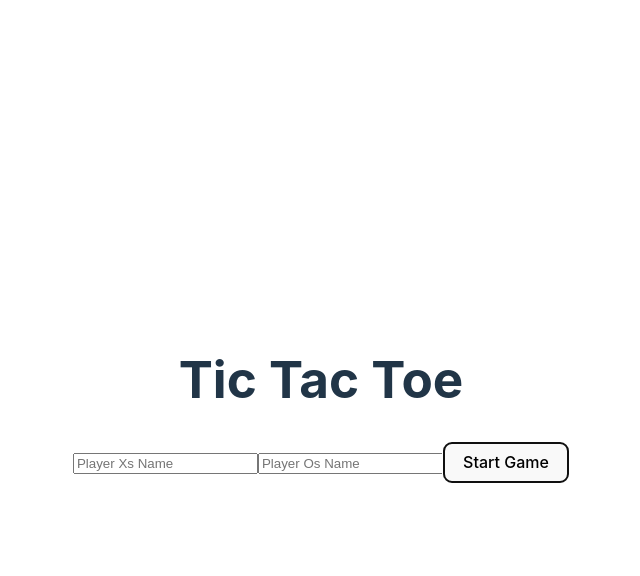
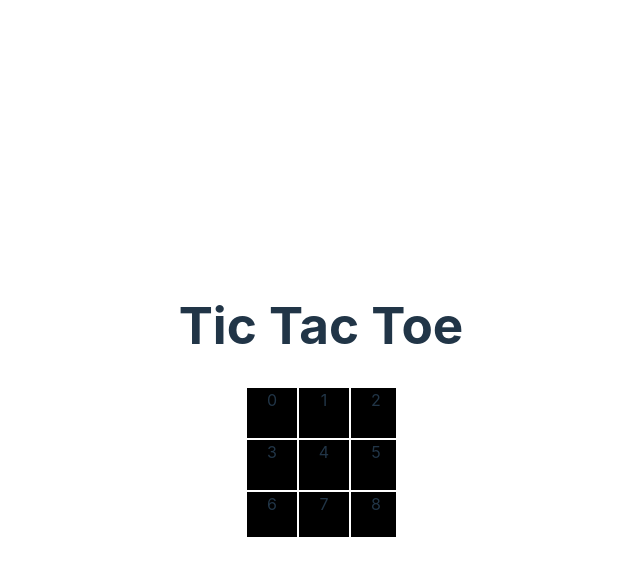
Before and after one commit to Redicholas/Tic-Tac-Toe, a Vue app: page / in a window 1280 px wide. Both pictures are taken after a click on the button "Start Game". Shown: the top 576 px of the page, without its empty margins (319-959 px from the left). Built offline with nearby package versions, Linux system fonts and the light colour scheme.

Commit message:
get current player, and render grid of squares

```diff
--- a/src/components/Game.vue
+++ b/src/components/Game.vue
@@ -2,22 +2,37 @@
 import { ref } from 'vue';
 import { IPlayer } from '../models/Player';
 import Login from './Login.vue';
+import GameBoard from './GameBoard.vue';
 
-const gameIsRunning = ref<boolean>(false);
-const playerX = ref<IPlayer>({ name: '', symbol: 'X', score: 0 });
-const playerO = ref<IPlayer>({ name: '', symbol: 'O', score: 0 });
+let gameIsRunning = ref<boolean>(false);
+let playerXturn = ref<boolean>(true);
+let currentPlayer = ref<IPlayer>({} as IPlayer);
 
+let playerX = ref<IPlayer>({ name: '', symbol: 'X', score: 0 });
+let playerO = ref<IPlayer>({ name: '', symbol: 'O', score: 0 });
 
+if(playerXturn.value) {
+    currentPlayer.value = playerX.value;
+    console.log(currentPlayer.value);
+
+} else {
+    currentPlayer.value = playerO.value;
+    console.log(currentPlayer.value);
+}
 
 function handleGetPlayers(playerXname: string, playerOname: string) {
     playerX.value.name = playerXname;
     playerO.value.name = playerOname;
+    gameIsRunning.value = true;
+    console.log(playerX.value, playerO.value);
+
 }
 
 </script>
 
 <template>
     <Login v-if="!gameIsRunning" @getPlayers="handleGetPlayers" />
+    <GameBoard v-else :currentPlayer="currentPlayer" />
 </template>
 
 <style scoped></style>
--- /dev/null
+++ b/src/components/GameBoard.vue
@@ -0,0 +1,36 @@
+<script setup lang="ts">
+import { IPlayer } from '../models/Player';
+import { ref } from 'vue';
+
+const props = defineProps<{currentPlayer: IPlayer}>();
+
+defineEmits<{(e: 'handleClick'): void}>()
+
+const squares = ref<string[]>(['', '', '', '', '', '', '', '', '']);
+
+</script>
+
+<template>
+    <div class="grid">
+        <div class="square" v-for="(square, i) in squares">{{ i }}</div>
+    </div>
+</template>
+
+<style scoped>
+
+    .grid {
+        display: grid;
+        grid-template-columns: repeat(3, 1fr);
+        width: 150px;
+        height: 150px;
+        background-color: rgb(0, 0, 0);
+        margin: 0 auto;
+    }
+
+    .square {
+        width: 50px;
+        height: 50px;
+        border: 1px solid rgb(255, 255, 255);
+    }
+
+</style>
```
